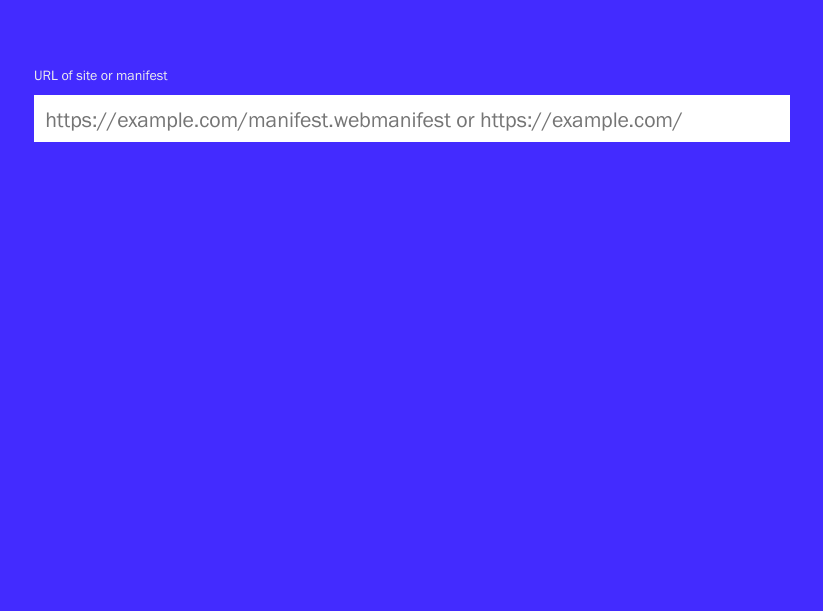
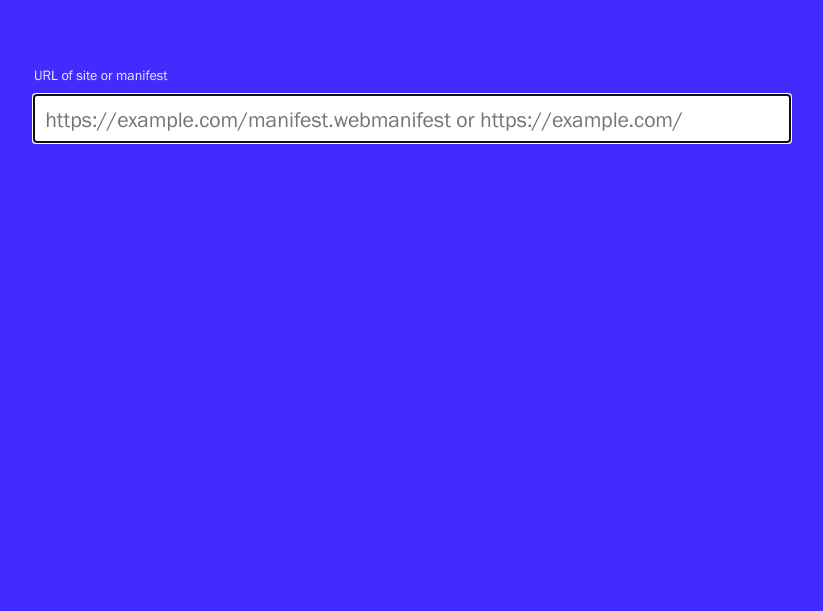
Before and after one commit to cvan/fetch-manifest, a website: page public/index.html in a window 1280 px wide. Shown: the part 189-800 px from the top of the page, without its empty margins (228-1051 px from the left). Drawn offline with Linux system fonts and the light colour scheme.

Commit message:
autofocus input field

```diff
--- a/public/index.html
+++ b/public/index.html
@@ -43,7 +43,7 @@
       <form class="manifest-form" id="manifest-form" action="/manifest" method="get">
         <label>
           <span class="label">URL of site or manifest</span>
-          <input type="text" placeholder="https://example.com/manifest.webmanifest or https://example.com/" class="url" id="url" name="url">
+          <input type="text" placeholder="https://example.com/manifest.webmanifest or https://example.com/" class="url" id="url" name="url" autofocus>
         </label>
       </form>
     </main>
```
